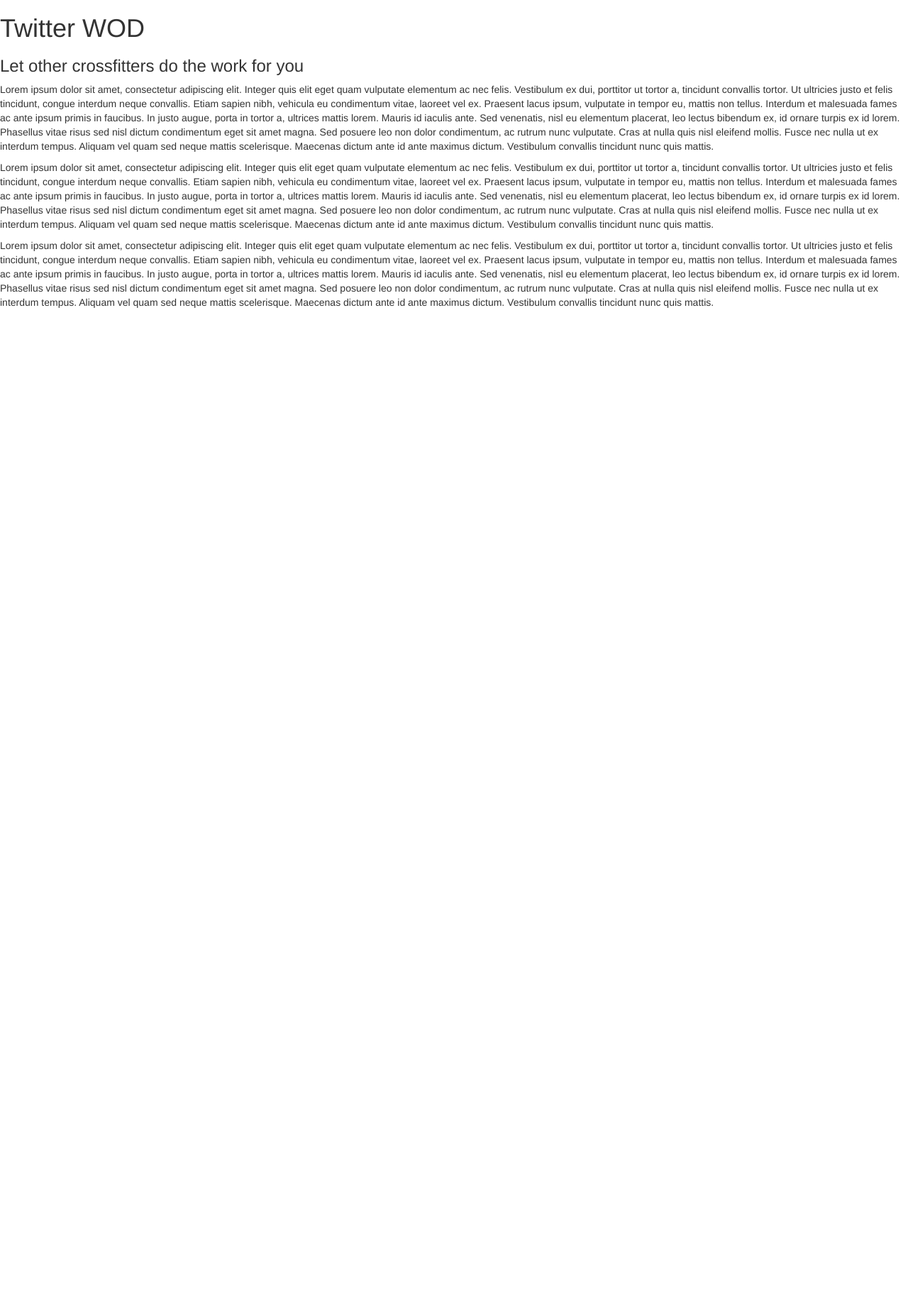
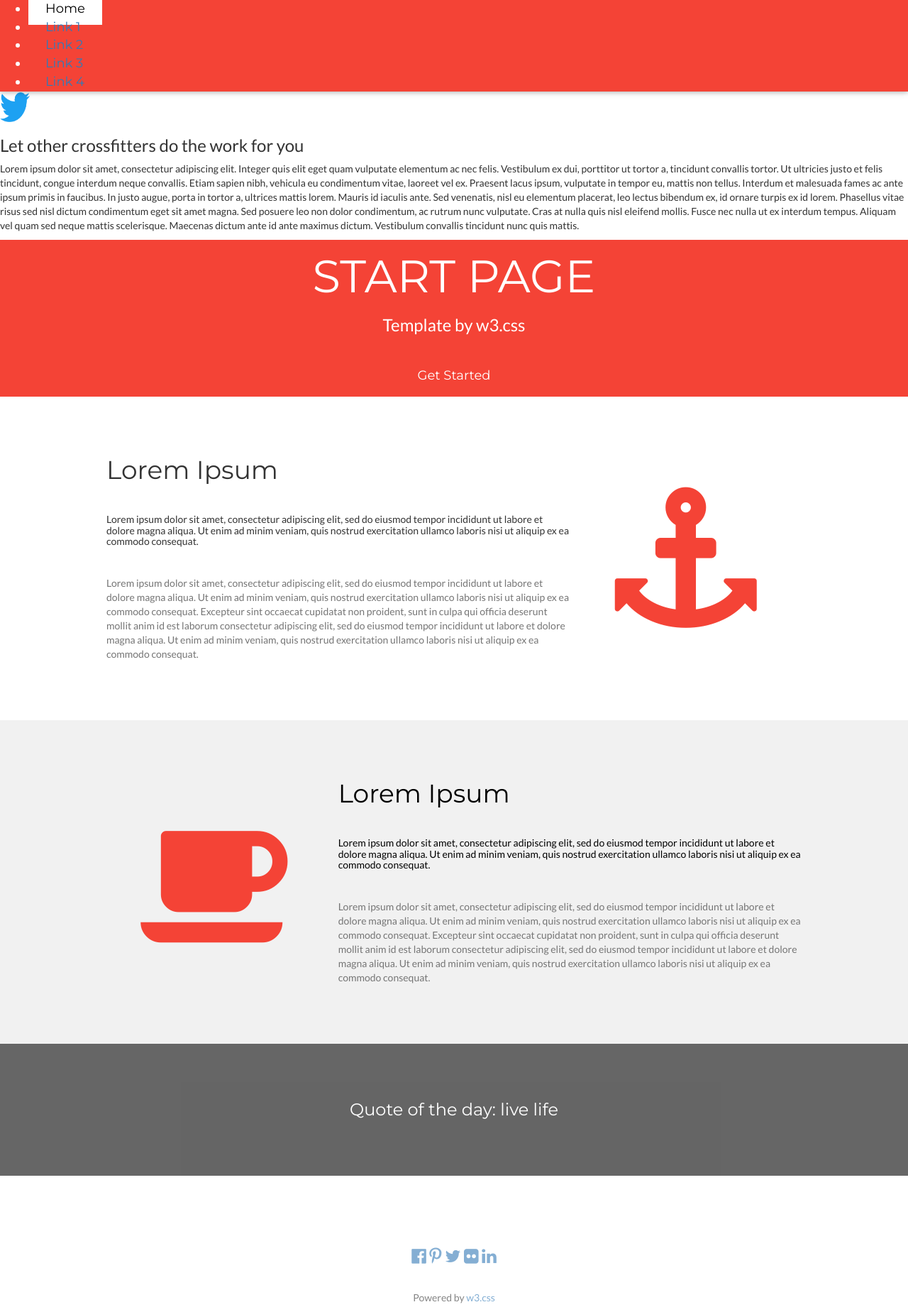
Before and after one commit to rjoe19/twitterwod, a website: page client/index.html in a window 1280 px wide. Shown: the whole page at 71% size. Before the commit the page ends 800 px from the top, so only its background shows below. Drawn offline with nearby package versions, Linux system fonts and the light colour scheme.

Commit message:
using w3 schools responsive design template

```diff
--- a/client/index.html
+++ b/client/index.html
@@ -1,27 +1,25 @@
-<!doctype html>
+<!DOCTYPE html>
+<html>
+<title>Twitter WOD</title>
+<meta name="viewport" content="width=device-width, initial-scale=1">
+<link rel="stylesheet" href="http://www.w3schools.com/lib/w3.css">
+<link rel="stylesheet" href="https://fonts.googleapis.com/css?family=Lato">
+<link rel="stylesheet" href="https://fonts.googleapis.com/css?family=Montserrat">
+<link rel="stylesheet" href="https://cdnjs.cloudflare.com/ajax/libs/font-awesome/4.6.3/css/font-awesome.min.css">
+<link rel="stylesheet" href="https://maxcdn.bootstrapcdn.com/bootstrap/3.3.7/css/bootstrap.min.css" integrity="sha384-BVYiiSIFeK1dGmJRAkycuHAHRg32OmUcww7on3RYdg4Va+PmSTsz/K68vbdEjh4u" crossorigin="anonymous">
 
-<html lang="en">
-<head>
-  <meta charset="utf-8">
-
-  <title>Twitter WOD</title>
-  <meta name="description" content="Your friendly Twitter WOD App">
-  <meta name="author" content="Richard Joe">
-  <meta name="keywords" content="HTML,CSS,JavaScript,Node,Bootstrap,jquery">
-  <link rel="stylesheet" href="./style.css">
-  <link rel="stylesheet" href="https://maxcdn.bootstrapcdn.com/bootstrap/3.3.7/css/bootstrap.min.css" integrity="sha384-BVYiiSIFeK1dGmJRAkycuHAHRg32OmUcww7on3RYdg4Va+PmSTsz/K68vbdEjh4u" crossorigin="anonymous">
-
-  <!--[if lt IE 9]>
-    <script src="https://cdnjs.cloudflare.com/ajax/libs/html5shiv/3.7.3/html5shiv.js"></script>
-  <![endif]-->
-
-  <!-- Bootstrap -->
-  <link href="https://maxcdn.bootstrapcdn.com/bootstrap/3.3.7/css/bootstrap.min.css" rel="stylesheet" integrity="sha384-BVYiiSIFeK1dGmJRAkycuHAHRg32OmUcww7on3RYdg4Va+PmSTsz/K68vbdEjh4u" crossorigin="anonymous">
-</head>
-
+<style>
+body,h1,h2,h3,h4,h5,h6 {font-family: "Lato", sans-serif}
+.w3-navbar,h1,button {font-family: "Montserrat", sans-serif}
+.fa-anchor,.fa-coffee {font-size:200px}
+</style>
 <body>
   <header>
+    <br>
+    <br>
+    <br>
     <h1>Twitter WOD</h1>
+    <img src="twitterLogo.png" alt="Twitter Logo" height="42" width="42">
     <h3>Let other crossfitters do the work for you</h3>
     <p>Lorem ipsum dolor sit amet, consectetur adipiscing elit. Integer quis elit eget quam vulputate elementum ac nec felis.
       Vestibulum ex dui, porttitor ut tortor a, tincidunt convallis tortor. Ut ultricies justo et felis tincidunt, congue interdum neque convallis.
@@ -30,27 +28,99 @@
       nisl eu elementum placerat, leo lectus bibendum ex, id ornare turpis ex id lorem. Phasellus vitae risus sed nisl dictum condimentum eget sit amet
       magna. Sed posuere leo non dolor condimentum, ac rutrum nunc vulputate. Cras at nulla quis nisl eleifend mollis. Fusce nec nulla ut ex interdum tempus.
       Aliquam vel quam sed neque mattis scelerisque. Maecenas dictum ante id ante maximus dictum. Vestibulum convallis tincidunt nunc quis mattis.</p>
-    <p>Lorem ipsum dolor sit amet, consectetur adipiscing elit. Integer quis elit eget quam vulputate elementum ac nec felis.
-        Vestibulum ex dui, porttitor ut tortor a, tincidunt convallis tortor. Ut ultricies justo et felis tincidunt, congue interdum neque convallis.
-        Etiam sapien nibh, vehicula eu condimentum vitae, laoreet vel ex. Praesent lacus ipsum, vulputate in tempor eu, mattis non tellus. Interdum et
-        malesuada fames ac ante ipsum primis in faucibus. In justo augue, porta in tortor a, ultrices mattis lorem. Mauris id iaculis ante. Sed venenatis,
-        nisl eu elementum placerat, leo lectus bibendum ex, id ornare turpis ex id lorem. Phasellus vitae risus sed nisl dictum condimentum eget sit amet
-        magna. Sed posuere leo non dolor condimentum, ac rutrum nunc vulputate. Cras at nulla quis nisl eleifend mollis. Fusce nec nulla ut ex interdum tempus.
-        Aliquam vel quam sed neque mattis scelerisque. Maecenas dictum ante id ante maximus dictum. Vestibulum convallis tincidunt nunc quis mattis.</p>
-    <p>Lorem ipsum dolor sit amet, consectetur adipiscing elit. Integer quis elit eget quam vulputate elementum ac nec felis.
-      Vestibulum ex dui, porttitor ut tortor a, tincidunt convallis tortor. Ut ultricies justo et felis tincidunt, congue interdum neque convallis.
-      Etiam sapien nibh, vehicula eu condimentum vitae, laoreet vel ex. Praesent lacus ipsum, vulputate in tempor eu, mattis non tellus. Interdum et
-      malesuada fames ac ante ipsum primis in faucibus. In justo augue, porta in tortor a, ultrices mattis lorem. Mauris id iaculis ante. Sed venenatis,
-      nisl eu elementum placerat, leo lectus bibendum ex, id ornare turpis ex id lorem. Phasellus vitae risus sed nisl dictum condimentum eget sit amet
-      magna. Sed posuere leo non dolor condimentum, ac rutrum nunc vulputate. Cras at nulla quis nisl eleifend mollis. Fusce nec nulla ut ex interdum tempus.
-      Aliquam vel quam sed neque mattis scelerisque. Maecenas dictum ante id ante maximus dictum. Vestibulum convallis tincidunt nunc quis mattis.</p>
   </header>
-  <div class="row">
-    <div class="col-3"></div>
-    <div class="col-3"></div>
-    <div class="col-3"></div>
-    <div class="col-3"></div>
+<!-- Navbar -->
+<ul class="w3-navbar w3-red w3-card-2 w3-top w3-left-align w3-large">
+  <li class="w3-hide-medium w3-hide-large w3-opennav w3-right">
+    <a class="w3-padding-large w3-hover-white w3-large w3-red" href="javascript:void(0);" onclick="myFunction()" title="Toggle Navigation Menu"><i class="fa fa-bars"></i></a>
+  </li>
+  <li><a href="#" class="w3-padding-large w3-white">Home</a></li>
+  <li class="w3-hide-small"><a href="#" class="w3-padding-large w3-hover-white">Link 1</a></li>
+  <li class="w3-hide-small"><a href="#" class="w3-padding-large w3-hover-white">Link 2</a></li>
+  <li class="w3-hide-small"><a href="#" class="w3-padding-large w3-hover-white">Link 3</a></li>
+  <li class="w3-hide-small"><a href="#" class="w3-padding-large w3-hover-white">Link 4</a></li>
+</ul>
+
+<!-- Navbar on small screens -->
+<div id="navDemo" class="w3-hide w3-hide-large w3-hide-medium w3-top" style="margin-top:51px">
+  <ul class="w3-navbar w3-left-align w3-large w3-black">
+    <li><a class="w3-padding-large" href="#">Link 1</a></li>
+    <li><a class="w3-padding-large" href="#">Link 2</a></li>
+    <li><a class="w3-padding-large" href="#">Link 3</a></li>
+    <li><a class="w3-padding-large" href="#">Link 4</a></li>
+  </ul>
+</div>
+
+<!-- Header -->
+<div class="w3-container w3-red w3-center w3-padding-128">
+  <h1 class="w3-margin w3-jumbo">START PAGE</h1>
+  <p class="w3-xlarge">Template by w3.css</p>
+  <button class="w3-btn w3-padding-16 w3-large w3-margin-top">Get Started</button>
+</div>
+
+<!-- First Grid -->
+<div class="w3-row-padding w3-padding-64 w3-container">
+  <div class="w3-content">
+    <div class="w3-twothird">
+      <h1>Lorem Ipsum</h1>
+      <h5 class="w3-padding-32">Lorem ipsum dolor sit amet, consectetur adipiscing elit, sed do eiusmod tempor incididunt ut labore et dolore magna aliqua. Ut enim ad minim veniam, quis nostrud exercitation ullamco laboris nisi ut aliquip ex ea commodo consequat.</h5>
+
+      <p class="w3-text-grey">Lorem ipsum dolor sit amet, consectetur adipiscing elit, sed do eiusmod tempor incididunt ut labore et dolore magna aliqua. Ut enim ad minim veniam, quis nostrud exercitation ullamco laboris nisi ut aliquip ex ea commodo consequat. Excepteur sint
+        occaecat cupidatat non proident, sunt in culpa qui officia deserunt mollit anim id est laborum consectetur adipiscing elit, sed do eiusmod tempor incididunt ut labore et dolore magna aliqua. Ut enim ad minim veniam, quis nostrud exercitation ullamco
+        laboris nisi ut aliquip ex ea commodo consequat.</p>
+    </div>
+
+    <div class="w3-third w3-center">
+      <i class="fa fa-anchor w3-padding-64 w3-text-red"></i>
+    </div>
   </div>
+</div>
+
+<!-- Second Grid -->
+<div class="w3-row-padding w3-light-grey w3-padding-64 w3-container">
+  <div class="w3-content">
+    <div class="w3-third w3-center">
+      <i class="fa fa-coffee w3-padding-64 w3-text-red w3-margin-right"></i>
+    </div>
+
+    <div class="w3-twothird">
+      <h1>Lorem Ipsum</h1>
+      <h5 class="w3-padding-32">Lorem ipsum dolor sit amet, consectetur adipiscing elit, sed do eiusmod tempor incididunt ut labore et dolore magna aliqua. Ut enim ad minim veniam, quis nostrud exercitation ullamco laboris nisi ut aliquip ex ea commodo consequat.</h5>
+
+      <p class="w3-text-grey">Lorem ipsum dolor sit amet, consectetur adipiscing elit, sed do eiusmod tempor incididunt ut labore et dolore magna aliqua. Ut enim ad minim veniam, quis nostrud exercitation ullamco laboris nisi ut aliquip ex ea commodo consequat. Excepteur sint
+        occaecat cupidatat non proident, sunt in culpa qui officia deserunt mollit anim id est laborum consectetur adipiscing elit, sed do eiusmod tempor incididunt ut labore et dolore magna aliqua. Ut enim ad minim veniam, quis nostrud exercitation ullamco
+        laboris nisi ut aliquip ex ea commodo consequat.</p>
+    </div>
+  </div>
+</div>
+
+<div class="w3-container w3-black w3-center w3-opacity w3-padding-64">
+    <h1 class="w3-margin w3-xlarge">Quote of the day: live life</h1>
+</div>
+
+<!-- Footer -->
+<footer class="w3-container w3-padding-64 w3-center w3-opacity">
+  <div class="w3-xlarge w3-padding-32">
+   <a href="#" class="w3-hover-text-indigo"><i class="fa fa-facebook-official"></i></a>
+   <a href="#" class="w3-hover-text-red"><i class="fa fa-pinterest-p"></i></a>
+   <a href="#" class="w3-hover-text-light-blue"><i class="fa fa-twitter"></i></a>
+   <a href="#" class="w3-hover-text-grey"><i class="fa fa-flickr"></i></a>
+   <a href="#" class="w3-hover-text-indigo"><i class="fa fa-linkedin"></i></a>
+ </div>
+ <p>Powered by <a href="http://www.w3schools.com/w3css/default.asp" target="_blank">w3.css</a></p>
+</footer>
+
+<script>
+// Used to toggle the menu on small screens when clicking on the menu button
+function myFunction() {
+    var x = document.getElementById("navDemo");
+    if (x.className.indexOf("w3-show") == -1) {
+        x.className += " w3-show";
+    } else {
+        x.className = x.className.replace(" w3-show", "");
+    }
+}
+  </script>
   <script src="js/scripts.js"></script>
   <script src="http://code.jquery.com/jquery-3.1.1.slim.min.js" integrity="sha256-/SIrNqv8h6QGKDuNoLGA4iret+kyesCkHGzVUUV0shc=" crossorigin="anonymous"></script>
   <script src="https://maxcdn.bootstrapcdn.com/bootstrap/3.3.7/js/bootstrap.min.js" integrity="sha384-Tc5IQib027qvyjSMfHjOMaLkfuWVxZxUPnCJA7l2mCWNIpG9mGCD8wGNIcPD7Txa" crossorigin="anonymous"></script>
--- a/client/style.css
+++ b/client/style.css
@@ -0,0 +1,6 @@
+
+.row::after {
+    content: "";
+    clear: both;
+    display: block;
+}
```
Also changed, not shown: server.js (+11 -0 lines), client/twitterLogo.png (added).
